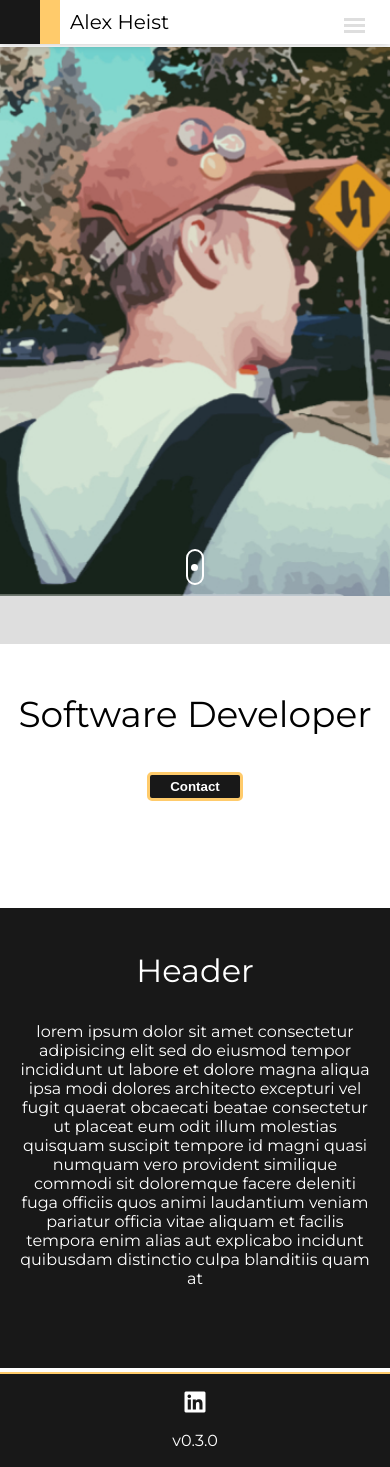
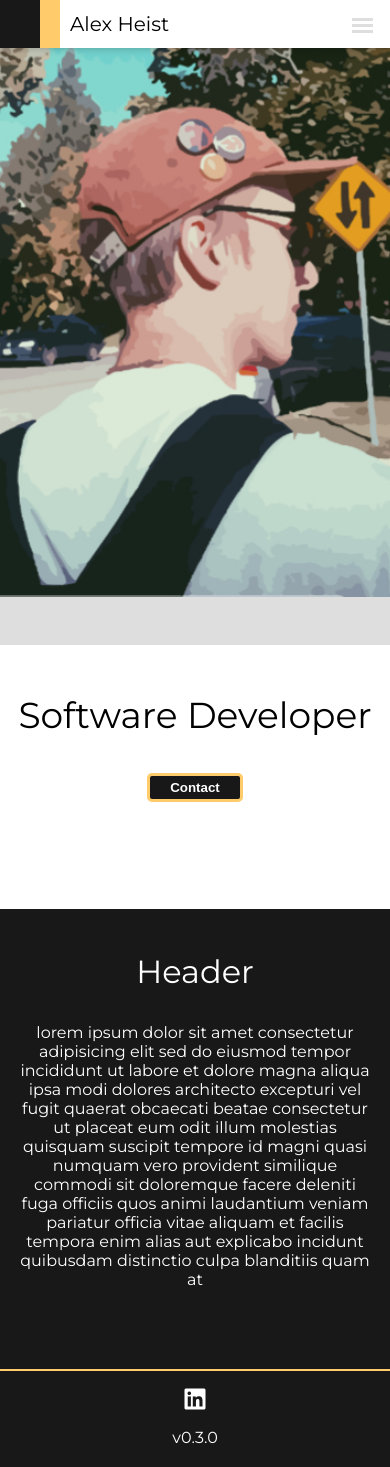
Before and after one commit to alexheist/portfolio, a Django app: page / in a window 390 px wide. Run offline with Django 3.2, Linux system fonts and the light colour scheme; style sheets or scripts are compiled from the project's sources; parts of the project's set-up code (start-up, migrations or seed data) failed here and were passed over; some libraries are stand-ins or nearby versions.

Commit message:
mobile styles omplete

```diff
--- a/website/base/static/base/css/home.scss
+++ b/website/base/static/base/css/home.scss
@@ -19,7 +19,7 @@ body {
 }
 
 #content-wrapper {
-	padding: 47px 0 98px 0;
+	padding: 48px 0 98px 0;
 }
 
 nav {
@@ -27,6 +27,7 @@ nav {
 	top: 0;
 	left: 0;
 	width: 100%;
+	height: 48px;
 	background-color: #fff;
 	padding: 0;
 	-webkit-box-shadow: 0px 0px 8px rgba(0, 0, 0, 0.25);
@@ -35,12 +36,14 @@ nav {
 
 	.brand {
 		border-left: 2.5em solid $primary;
+		height: 48px;
 
 		p {
+			max-height: 48px;
 			background-color: #fff;
 			margin: 0 0 0 0;
 			margin-bottom: 0;
-			padding: .5em 0 .5em .5em;
+			padding: 12px 0 12px .5em;
 			font-size: 20px;
 			border-left: 1em solid $secondary;
 
@@ -49,8 +52,8 @@ nav {
 
 	.mobile-btn, .mobile-icon {
 		position: absolute;
-		right: 1.25em;
-		top: .75em;
+		right: 12px;
+		top: 12px;
 		color: $accent;
 	}
 
@@ -126,6 +129,10 @@ nav {
 			&:after {
 				top: -6px;
 			}
+
+			&:hover {
+				cursor: pointer;
+			}
 		}
 	}
 
@@ -169,57 +176,6 @@ nav {
 	background-repeat: no-repeat;
 	background-position: calc(50% - 50px) 50%;
 	background-size: cover;
-
-	.scroll-icon {
-		position: absolute;
-		bottom: 0;
-		left: 0;
-		right: 0;
-		margin: 0 auto .75em auto;
-		width : 19px;
-		height: 35px;
-		z-index: 1;
-
-		.outer {
-			width: 10px;
-			padding: 1px 2px;
-			height: 30px;
-			border: 2px solid #fff;
-			border-radius: 25px;
-			box-sizing: content-box;
-			-webkit-box-sizing: content-box;
-		}
-
-		.inner {
-			width: 7px;
-			height: 7px;
-			margin: 2px auto;
-			border-radius: 50%;
-			background-color: #fff;
-			animation-name: scroll;
-			animation-duration: 5s;
-			animation-timing-function: cubic-bezier(.15,.41,.69,.94);
-			animation-iteration-count: infinite;
-			-webkit-animation-name: scroll;
-			-webkit-animation-duration: 5s;
-			-webkit-animation-timing-function: cubic-bezier(0.15, 0.41, 0.69, 0.94);
-			-webkit-animation-iteration-count: infinite;
-		}
-
-		@-webkit-keyframes scroll {
-			0% { opacity: 1; }
-			25% { -webkit-transform: translateY(10px); transform: translateY(10px); }
-			50% { -webkit-transform: translateY(10px); transform: translateY(10px); }
-			75% { -webkit-transform: translateY(0px); transform: translateY(0px); }
-			100% { -webkit-transform: translateY(0px); transform: translateY(0px); } }
-
-		@keyframes scroll {
-			0% { opacity: 1; }
-			25% { -webkit-transform: translateY(10px); transform: translateY(10px); }
-			50% { -webkit-transform: translateY(10px); transform: translateY(10px); }
-			75% { -webkit-transform: translateY(0px); transform: translateY(0px); }
-			100% { -webkit-transform: translateY(0px); transform: translateY(0px); } }
-	}
 }
 
 .my-btn {
@@ -231,6 +187,7 @@ nav {
 	border-radius: 5px;
 
 	&:hover{
+		cursor: pointer;
 		background-color: #fff;
 		color: $primary;
 	}
@@ -306,6 +263,7 @@ main {
 .footer {
 	position: absolute;
 	bottom: 0;
+	height: 64px;
 	width: 100%;
 	border-top: 2px solid $secondary;
 	background-color: $primary;
--- a/website/base/templates/pages/index.html
+++ b/website/base/templates/pages/index.html
@@ -2,11 +2,6 @@
 
 {% block content %}
 	<div id="hero">
-		<div class="scroll-icon">
-			<div class="outer">
-				<div class="inner"></div>
-			</div>
-		</div>
 	</div>
 	<section id="cta">
 		<h1>Software Developer</h1>
```
Also changed, not shown: 2 other files.
